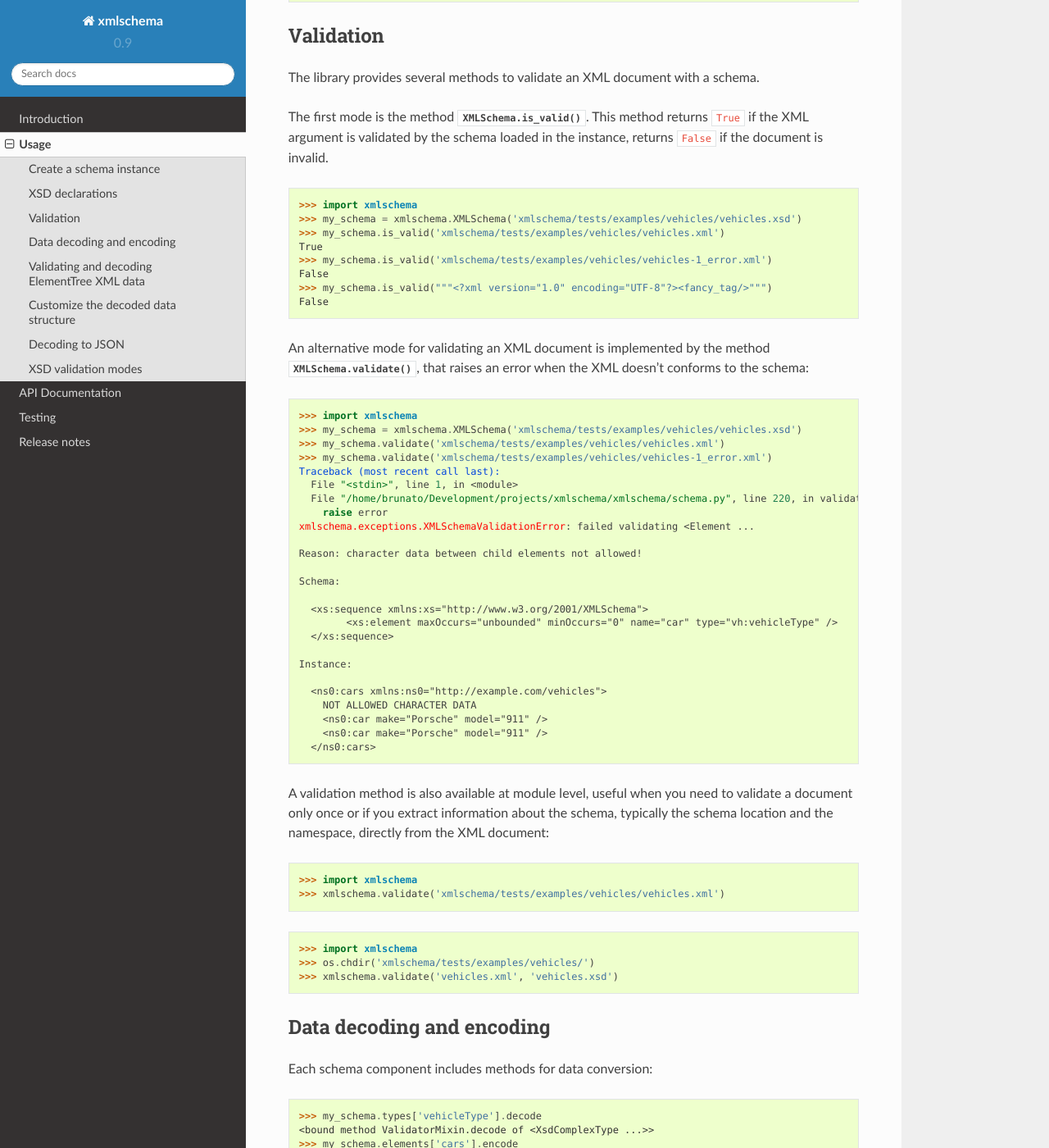
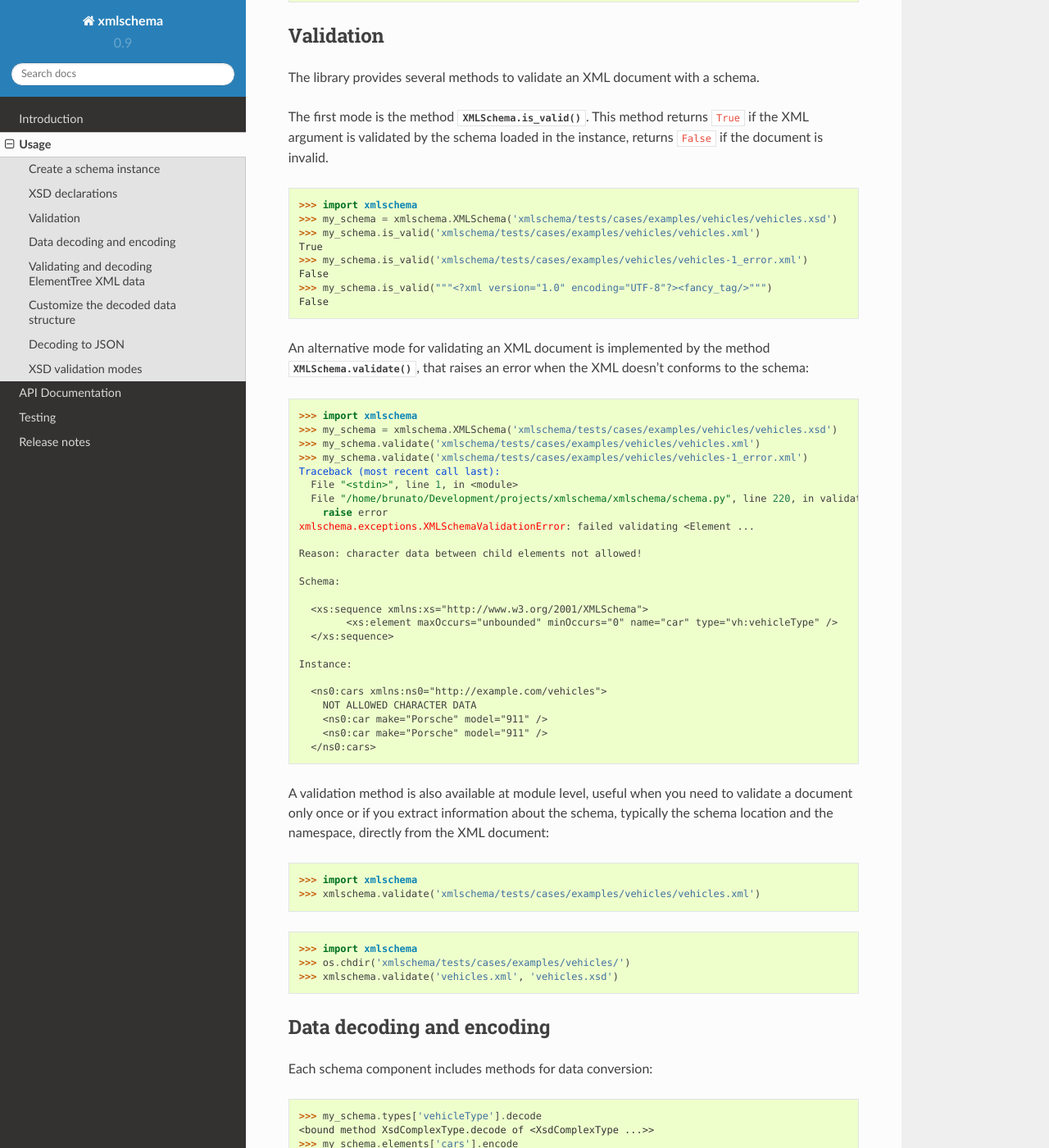
Before and after one commit to sissaschool/xmlschema, a Sphinx documentation site: the page built from doc/usage.rst, in a window 1280 px wide and 1400 px high, scrolled down 2160 px. Shown: the whole window at 82% size. Built offline with Sphinx 7.4.7 and the Read the Docs theme 2.0.0, drawn with Linux system fonts in a browser that asks for light colours; some of the changed text lies outside the part shown.

```diff
--- a/doc/testing.rst
+++ b/doc/testing.rst
@@ -16,6 +16,9 @@ subdirectory. There are several test scripts, each one for a different topic:
 
 **test_resources.py**
     Tests about XML/XSD resources access
+
+**test_resources.py**
+    Tests about XSD regular expressions
 
 **test_schemas.py**
     Tests about parsing of XSD Schemas
--- a/doc/usage.rst
+++ b/doc/usage.rst
@@ -31,14 +31,14 @@ the file containing the schema as argument:
 .. doctest::
 
     >>> import xmlschema
-    >>> my_schema = xmlschema.XMLSchema('xmlschema/tests/examples/vehicles/vehicles.xsd')
+    >>> my_schema = xmlschema.XMLSchema('xmlschema/tests/cases/examples/vehicles/vehicles.xsd')
 
 Otherwise the argument can be also an opened file-like object:
 
 .. doctest::
 
     >>> import xmlschema
-    >>> schema_file = open('xmlschema/tests/examples/vehicles/vehicles.xsd')
+    >>> schema_file = open('xmlschema/tests/cases/examples/vehicles/vehicles.xsd')
     >>> my_schema = xmlschema.XMLSchema(schema_file)
 
 Alternatively you can pass a string containing the schema definition:
@@ -58,7 +58,7 @@ cannot knows anything about the schema's source location:
 .. doctest::
 
     >>> import xmlschema
-    >>> schema_xsd = open('xmlschema/tests/examples/vehicles/vehicles.xsd').read()
+    >>> schema_xsd = open('xmlschema/tests/cases/examples/vehicles/vehicles.xsd').read()
     >>> my_schema = xmlschema.XMLSchema(schema_xsd)
     Traceback (most recent call last):
     ...
@@ -76,7 +76,7 @@ attributes of the schema instance:
 
     >>> import xmlschema
     >>> from pprint import pprint
-    >>> my_schema = xmlschema.XMLSchema('xmlschema/tests/examples/vehicles/vehicles.xsd')
+    >>> my_schema = xmlschema.XMLSchema('xmlschema/tests/cases/examples/vehicles/vehicles.xsd')
     >>> my_schema.types
     <NamespaceView {'vehicleType': <XsdComplexType '{http://example.com/vehicles}vehicleType' at 0x...>} at 0x...>
     >>> pprint(dict(my_schema.elements))
@@ -135,10 +135,10 @@ returns ``False`` if the document is invalid.
 .. doctest::
 
     >>> import xmlschema
-    >>> my_schema = xmlschema.XMLSchema('xmlschema/tests/examples/vehicles/vehicles.xsd')
-    >>> my_schema.is_valid('xmlschema/tests/examples/vehicles/vehicles.xml')
+    >>> my_schema = xmlschema.XMLSchema('xmlschema/tests/cases/examples/vehicles/vehicles.xsd')
+    >>> my_schema.is_valid('xmlschema/tests/cases/examples/vehicles/vehicles.xml')
     True
-    >>> my_schema.is_valid('xmlschema/tests/examples/vehicles/vehicles-1_error.xml')
+    >>> my_schema.is_valid('xmlschema/tests/cases/examples/vehicles/vehicles-1_error.xml')
     False
     >>> my_schema.is_valid("""<?xml version="1.0" encoding="UTF-8"?><fancy_tag/>""")
     False
@@ -150,9 +150,9 @@ to the schema:
 .. doctest::
 
     >>> import xmlschema
-    >>> my_schema = xmlschema.XMLSchema('xmlschema/tests/examples/vehicles/vehicles.xsd')
-    >>> my_schema.validate('xmlschema/tests/examples/vehicles/vehicles.xml')
-    >>> my_schema.validate('xmlschema/tests/examples/vehicles/vehicles-1_error.xml')
+    >>> my_schema = xmlschema.XMLSchema('xmlschema/tests/cases/examples/vehicles/vehicles.xsd')
+    >>> my_schema.validate('xmlschema/tests/cases/examples/vehicles/vehicles.xml')
+    >>> my_schema.validate('xmlschema/tests/cases/examples/vehicles/vehicles-1_error.xml')
     Traceback (most recent call last):
       File "<stdin>", line 1, in <module>
       File "/home/brunato/Development/projects/xmlschema/xmlschema/schema.py", line 220, in validate
@@ -183,12 +183,12 @@ typically the schema location and the namespace, directly from the XML document:
 .. doctest::
 
     >>> import xmlschema
-    >>> xmlschema.validate('xmlschema/tests/examples/vehicles/vehicles.xml')
+    >>> xmlschema.validate('xmlschema/tests/cases/examples/vehicles/vehicles.xml')
 
 .. doctest:: vehicles
 
     >>> import xmlschema
-    >>> os.chdir('xmlschema/tests/examples/vehicles/')
+    >>> os.chdir('xmlschema/tests/cases/examples/vehicles/')
     >>> xmlschema.validate('vehicles.xml', 'vehicles.xsd')
 
 
@@ -200,7 +200,7 @@ Each schema component includes methods for data conversion:
 .. doctest::
 
     >>> my_schema.types['vehicleType'].decode
-    <bound method ValidatorMixin.decode of <XsdComplexType ...>>
+    <bound method XsdComplexType.decode of <XsdComplexType ...>>
     >>> my_schema.elements['cars'].encode
     <bound method ValidatorMixin.encode of <XsdElement ...>>
 
@@ -216,8 +216,8 @@ Those methods can be used to decode the correspondents parts of the XML document
     >>> import xmlschema
     >>> from pprint import pprint
     >>> from xml.etree import ElementTree
-    >>> xs = xmlschema.XMLSchema('xmlschema/tests/examples/vehicles/vehicles.xsd')
-    >>> xt = ElementTree.parse('xmlschema/tests/examples/vehicles/vehicles.xml')
+    >>> xs = xmlschema.XMLSchema('xmlschema/tests/cases/examples/vehicles/vehicles.xsd')
+    >>> xt = ElementTree.parse('xmlschema/tests/cases/examples/vehicles/vehicles.xml')
     >>> pprint(xs.elements['cars'].decode(xt.getroot()[0]))
     {'{http://example.com/vehicles}car': [{'@make': 'Porsche', '@model': '911'},
                                           {'@make': 'Porsche', '@model': '911'}]}
@@ -234,8 +234,8 @@ You can also decode the entire XML document to a nested dictionary:
 
     >>> import xmlschema
     >>> from pprint import pprint
-    >>> xs = xmlschema.XMLSchema('xmlschema/tests/examples/vehicles/vehicles.xsd')
-    >>> pprint(xs.to_dict('xmlschema/tests/examples/vehicles/vehicles.xml'))
+    >>> xs = xmlschema.XMLSchema('xmlschema/tests/cases/examples/vehicles/vehicles.xsd')
+    >>> pprint(xs.to_dict('xmlschema/tests/cases/examples/vehicles/vehicles.xml'))
     {'@xsi:schemaLocation': 'http://example.com/vehicles vehicles.xsd',
      'vh:bikes': {'vh:bike': [{'@make': 'Harley-Davidson', '@model': 'WL'},
                               {'@make': 'Yamaha', '@model': 'XS650'}]},
@@ -248,8 +248,8 @@ The decoded values coincide with the datatypes declared in the XSD schema:
 
     >>> import xmlschema
     >>> from pprint import pprint
-    >>> xs = xmlschema.XMLSchema('xmlschema/tests/examples/collection/collection.xsd')
-    >>> pprint(xs.to_dict('xmlschema/tests/examples/collection/collection.xml'))
+    >>> xs = xmlschema.XMLSchema('xmlschema/tests/cases/examples/collection/collection.xsd')
+    >>> pprint(xs.to_dict('xmlschema/tests/cases/examples/collection/collection.xml'))
     {'@xsi:schemaLocation': 'http://example.com/ns/collection collection.xsd',
      'object': [{'@available': True,
                  '@id': 'b0836217462',
@@ -278,8 +278,8 @@ expression using in the *path* argument.
 
 .. doctest::
 
-    >>> xs = xmlschema.XMLSchema('xmlschema/tests/examples/vehicles/vehicles.xsd')
-    >>> pprint(xs.to_dict('xmlschema/tests/examples/vehicles/vehicles.xml', './vh:vehicles/vh:bikes'))
+    >>> xs = xmlschema.XMLSchema('xmlschema/tests/cases/examples/vehicles/vehicles.xsd')
+    >>> pprint(xs.to_dict('xmlschema/tests/cases/examples/vehicles/vehicles.xml', './vh:vehicles/vh:bikes'))
     {'vh:bike': [{'@make': 'Harley-Davidson', '@model': 'WL'},
                  {'@make': 'Yamaha', '@model': 'XS650'}]}
 
@@ -300,8 +300,8 @@ Validation and decode API works also with XML data loaded in ElementTree structu
     >>> import xmlschema
     >>> from pprint import pprint
     >>> from xml.etree import ElementTree
-    >>> xs = xmlschema.XMLSchema('xmlschema/tests/examples/vehicles/vehicles.xsd')
-    >>> xt = ElementTree.parse('xmlschema/tests/examples/vehicles/vehicles.xml')
+    >>> xs = xmlschema.XMLSchema('xmlschema/tests/cases/examples/vehicles/vehicles.xsd')
+    >>> xt = ElementTree.parse('xmlschema/tests/cases/examples/vehicles/vehicles.xml')
     >>> xs.is_valid(xt)
     True
     >>> pprint(xs.to_dict(xt, process_namespaces=False), depth=2)
@@ -328,8 +328,8 @@ namespace information is associated within each node of the trees:
     >>> import xmlschema
     >>> from pprint import pprint
     >>> import lxml.etree as ElementTree
-    >>> xs = xmlschema.XMLSchema('xmlschema/tests/examples/vehicles/vehicles.xsd')
-    >>> xt = ElementTree.parse('xmlschema/tests/examples/vehicles/vehicles.xml')
+    >>> xs = xmlschema.XMLSchema('xmlschema/tests/cases/examples/vehicles/vehicles.xsd')
+    >>> xt = ElementTree.parse('xmlschema/tests/cases/examples/vehicles/vehicles.xml')
     >>> xs.is_valid(xt)
     True
     >>> pprint(xs.to_dict(xt))
@@ -338,7 +338,7 @@ namespace information is associated within each node of the trees:
                               {'@make': 'Yamaha', '@model': 'XS650'}]},
      'vh:cars': {'vh:car': [{'@make': 'Porsche', '@model': '911'},
                             {'@make': 'Porsche', '@model': '911'}]}}
-    >>> pprint(xmlschema.to_dict(xt, 'xmlschema/tests/examples/vehicles/vehicles.xsd'))
+    >>> pprint(xmlschema.to_dict(xt, 'xmlschema/tests/cases/examples/vehicles/vehicles.xsd'))
     {'@xsi:schemaLocation': 'http://example.com/vehicles vehicles.xsd',
      'vh:bikes': {'vh:bike': [{'@make': 'Harley-Davidson', '@model': 'WL'},
                               {'@make': 'Yamaha', '@model': 'XS650'}]},
@@ -364,8 +364,8 @@ For instance you can use the Badgerfish converter for a schema instance:
 
     >>> import xmlschema
     >>> from pprint import pprint
-    >>> xml_schema = 'xmlschema/tests/examples/vehicles/vehicles.xsd'
-    >>> xml_document = 'xmlschema/tests/examples/vehicles/vehicles.xml'
+    >>> xml_schema = 'xmlschema/tests/cases/examples/vehicles/vehicles.xsd'
+    >>> xml_document = 'xmlschema/tests/cases/examples/vehicles/vehicles.xml'
     >>> xs = xmlschema.XMLSchema(xml_schema, converter=xmlschema.BadgerFishConverter)
     >>> pprint(xs.to_dict(xml_document, dict_class=dict), indent=4)
     {   '@xmlns': {   'vh': 'http://example.com/vehicles',
@@ -399,7 +399,7 @@ include `Decimal` values (for *decimal* XSD built-in type) you cannot convert th
 
     >>> import xmlschema
     >>> import json
-    >>> xml_document = 'xmlschema/tests/examples/collection/collection.xml'
+    >>> xml_document = 'xmlschema/tests/cases/examples/collection/collection.xml'
     >>> print(json.dumps(xmlschema.to_dict(xml_document), indent=4))
     Traceback (most recent call last):
       File "/usr/lib64/python2.7/doctest.py", line 1315, in __run
```
Also changed, not shown: 15 other files.
